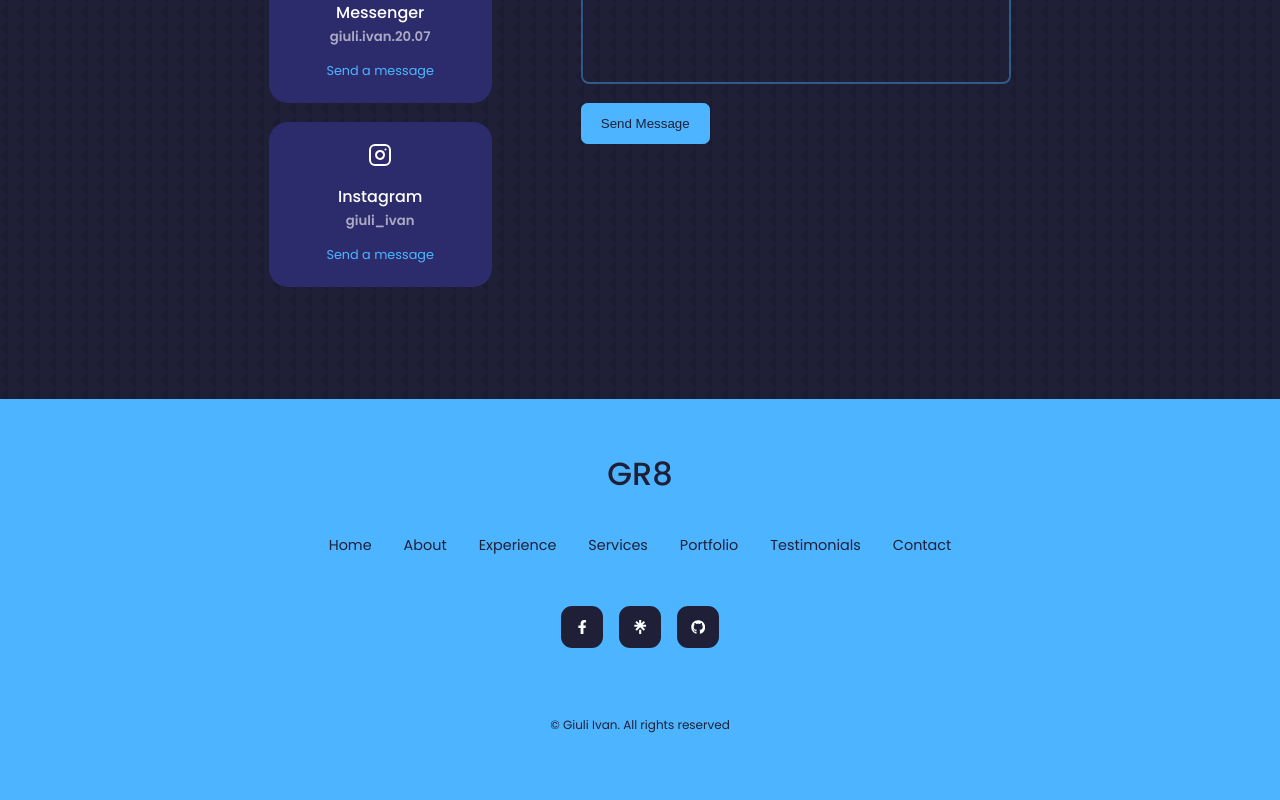
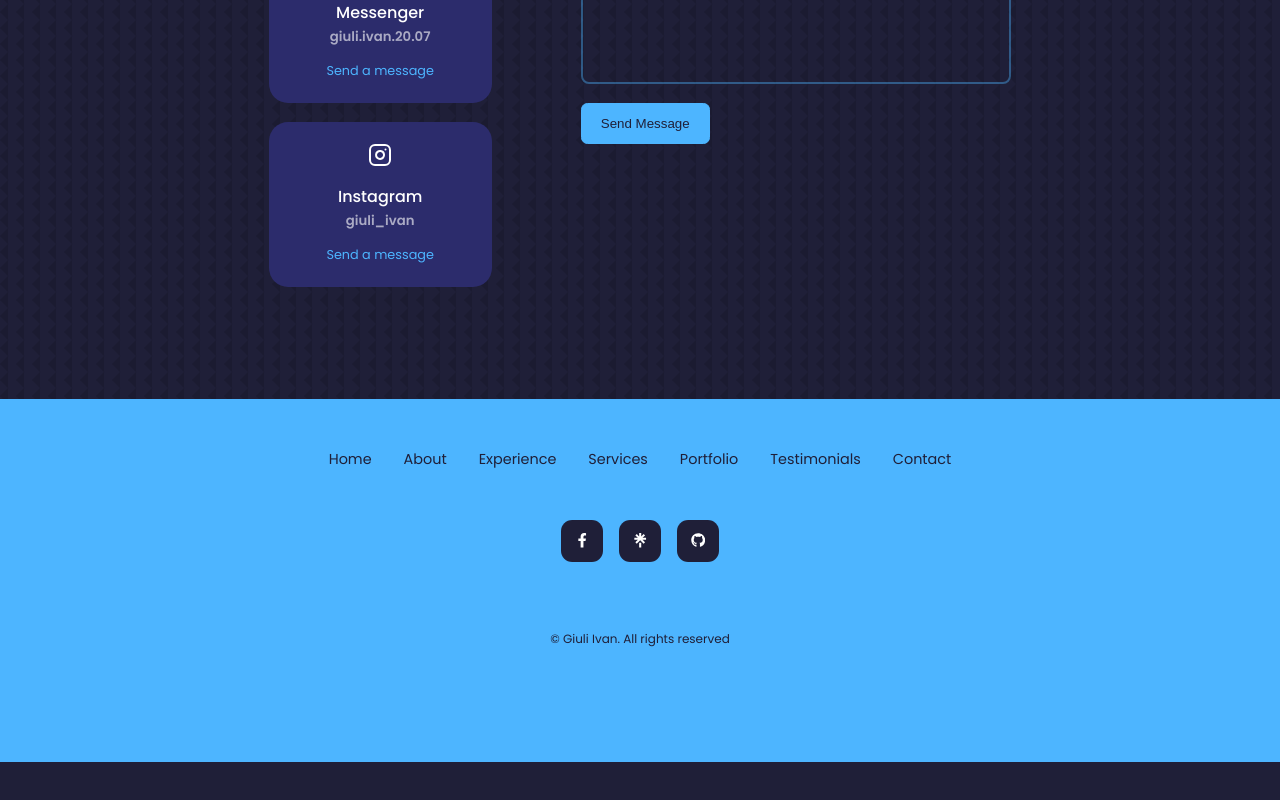
Before and after one commit to GiuliaIvan/portfolio-updatedVersion, a React (Create React App) app: page / in a window 1280 px wide. Shown: the part 5596-6396 px from the top of the page. After the commit the page ends 6358 px from the top, so only its background shows below. Built offline with nearby package versions, Linux system fonts and the light colour scheme.

Commit message:
Update Footer.jsx

```diff
--- a/src/components/footer/Footer.jsx
+++ b/src/components/footer/Footer.jsx
@@ -7,9 +7,9 @@ import { FaGithub } from "react-icons/fa";
 const Footer = () => {
   return (
     <footer>
-      <a href="#" className="footer__logo">
+      {/* <a href="#" className="footer__logo">
         GR8
-      </a>
+      </a> */}
 
       <ul className="permalinks">
         <li>
```
